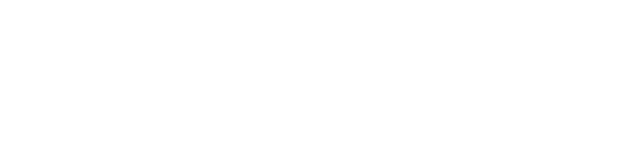
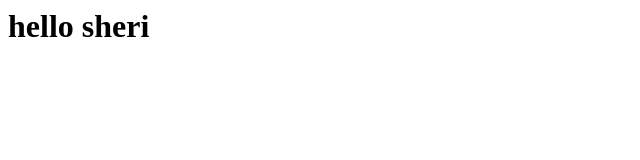
Before and after one commit to sheripeter383/datewithgit-sample, a plain HTML site: page index.html in a window 1280 px wide. Shown: the whole page, without its empty margins (0-640 px from the left). Drawn offline with Linux system fonts and the light colour scheme.

Commit message:
Added heading

```diff
--- a/index.html
+++ b/index.html
@@ -6,6 +6,6 @@
     <title>Test git</title>
 </head>
 <body>
-
+    <h1>hello sheri</h1>
 </body>
 </html>
```
